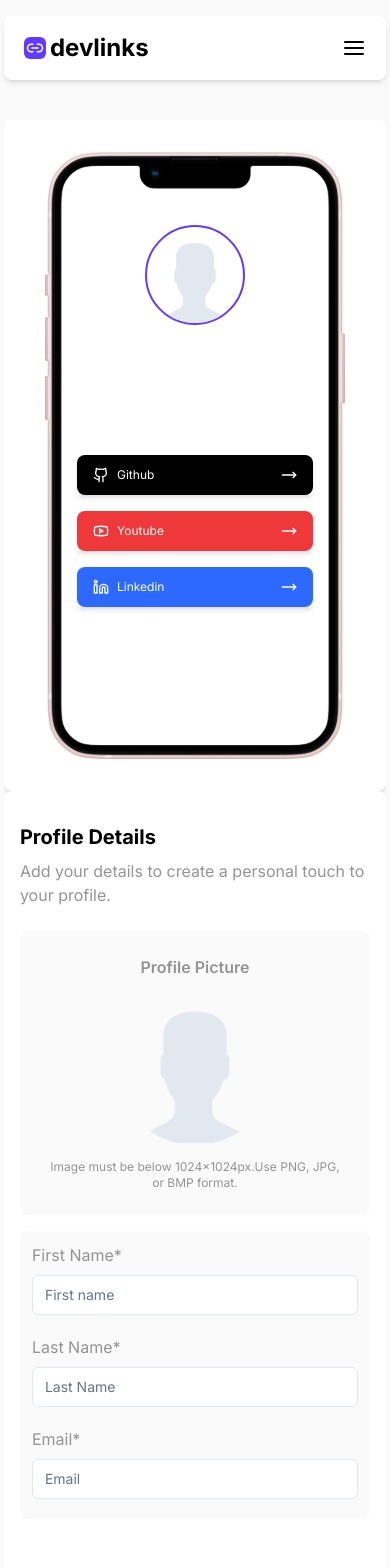
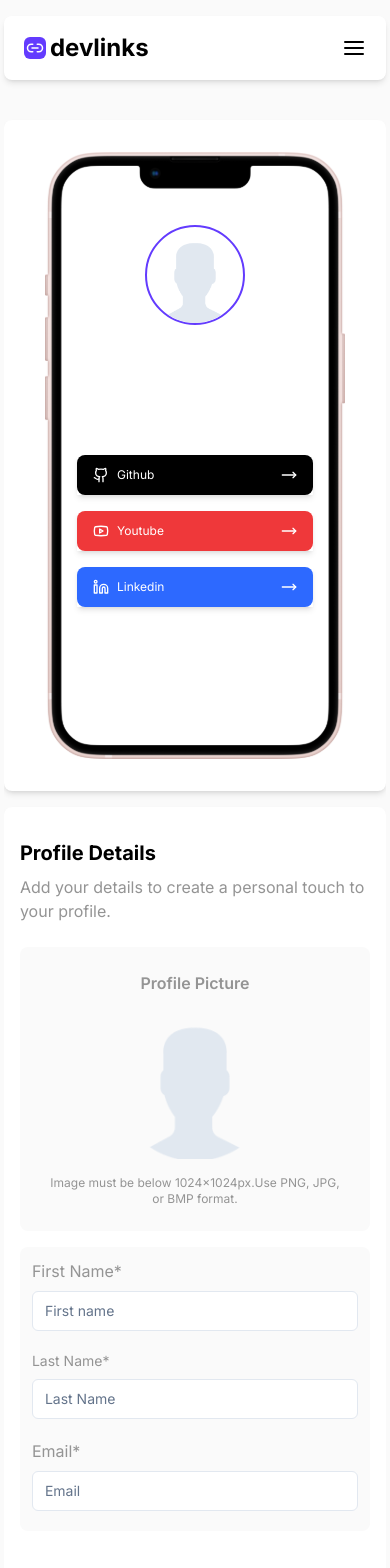
Before and after one commit to ahmedsalah117/link_sharing_app, a Next.js app: page /profile-details/1 in a window 390 px wide. Shown: the top 1568 px of the page. Built offline with nearby package versions, Linux system fonts and the light colour scheme.

Commit message:
adjusted the app responsiveness

```diff
--- a/src/app/links/[userId]/page.jsx
+++ b/src/app/links/[userId]/page.jsx
@@ -16,11 +16,12 @@
 import ProfileLinksForm from "../../../components/profileDetailsComponents/ProfileLinksForm.jsx";
 
 
+
+// These are regex that accept any general URL for the listed platforms. I could have made this a bit more complex and strict, but I see that the URLs of each platform varies a lot and I am not aware of a specific format for each platform.
 const platformLinkPatterns = {
-  github: /^https:\/\/(www\.)?github\.com\/[a-zA-Z0-9_-]+\/?$/,
-  youtube:
-    /^https:\/\/(www\.)?youtube\.com\/(c\/|channel\/|user\/)[a-zA-Z0-9_-]+\/?$/,
-  linkedin: /^https:\/\/(www\.)?linkedin\.com\/in\/[a-zA-Z0-9_-]+\/?$/,
+  github: /^(https?:\/\/)?(www\.)?github\.com\/.+$/,
+  youtube: /^(https?:\/\/)?(www\.)?(youtube\.com\/|youtu\.be\/).+$/,
+  linkedin: /^(https?:\/\/)?(www\.)?linkedin\.com\/in\/.+$/,
 };
 
 const UserLinksPage = () => {
@@ -56,6 +57,7 @@
     defaultValues: {
       links: userDetailsState.userLinks.filter((link, index) => link.link),
     },
+    mode: "onChange",
   });
 
   const { fields, append, remove } = useFieldArray({
@@ -92,9 +94,6 @@
     router.push("/");
   }
 
-  // useEffect(() => {
-  //   console.log(liveUserLinksValues, "liveUserLinksValues");
-  // }, [liveUserLinksValues]);
 
   const githubLink = useMemo(
     () =>
@@ -116,15 +115,17 @@
   );
 
   return (
-    <section className="md:flex md:flex-row flex-col justify-between gap-4 py-6 overflow-y-auto">
-      <IphonePreview
-        githubLink={githubLink}
-        youtubeLink={youtubeLink}
-        linkedinLink={linkedinLink}
-      />
+    <section className="flex lg:flex-row flex-col w-full items-center lg:items-stretch lg:justify-between gap-4 py-6 overflow-y-auto">
+      <div className="lg:min-w-[29%] w-full">
+        <IphonePreview
+          githubLink={githubLink}
+          youtubeLink={youtubeLink}
+          linkedinLink={linkedinLink}
+        />
+      </div>
       <form
         onSubmit={handleSubmit(handleUserLinksSubmit)}
-        className="flex-grow"
+        className="w-full h-full lg:max-w-[70%]"
       >
         <ProfileLinksForm
           fields={fields}
--- a/src/app/page.js
+++ b/src/app/page.js
@@ -26,7 +26,7 @@
   return (
     <section>
       <div className="bg-main rounded-xl sm:rounded-3xl w-full h-[45%] absolute -z-10 -top-5 right-0"></div>
-      <div className="bg-white rounded-xl shadow-lg flex px-4 sm:px-6 py-8 absolute top-[55%] left-[50%] translate-x-[-50%] translate-y-[-50%]  flex-col gap-2 md:gap-4 items-center max-w-[50%] min-w-[70%] min-[350px]:min-w-[50%] xs:min-w-[45%]  sm:min-w-[35%] md:min-w-[300px] overflow-hidden ">
+      <div className="bg-white rounded-xl shadow-lg flex px-4 sm:px-6 py-8 absolute top-[55%] left-[50%] translate-x-[-50%] translate-y-[-50%]  flex-col gap-2 md:gap-4 items-center max-w-[50%] min-w-[70%] min-[350px]:min-w-[50%] xs:min-w-[45%]  sm:min-w-[35%] md:min-w-[300px] md:max-w-[20%] overflow-hidden ">
         <div className="flex flex-col items-center mb-6 gap-4 w-full ">
           {/* Image */}
           <div className="rounded-full border-2 border-main w-[100px] h-[100px] relative overflow-hidden">
--- a/src/app/profile-details/[userId]/page.jsx
+++ b/src/app/profile-details/[userId]/page.jsx
@@ -31,7 +31,6 @@
           name: "isValidImg",
           skipAbsent: true,
           test: (value, ctx) => {
-            console.log(value[0], "info of the img from the test fn");
             if (
               value &&
               value.length > 0 &&
@@ -111,14 +110,16 @@
   }, [liveUserDetailsValues.profileImg]);
 
   return (
-    <section className="md:flex md:flex-row flex-col justify-between gap-4 py-6 overflow-y-auto">
-      <IphonePreview
-        liveUserDetailsValues={liveUserDetailsValues}
-        profileImgPreview={profileImgPreview}
-      />
+    <section className="flex lg:flex-row flex-col w-full items-center lg:items-stretch lg:justify-between gap-4 py-6 overflow-y-auto">
+      <div className="lg:min-w-[29%] w-full">
+        <IphonePreview
+          liveUserDetailsValues={liveUserDetailsValues}
+          profileImgPreview={profileImgPreview}
+        />
+      </div>
       <form
         onSubmit={handleSubmit(handleProfileDetailsSubmit)}
-        className="flex-grow"
+        className="w-full lg:max-w-[70%]"
       >
         <ProfileDetailsForm
           control={control}
--- a/src/components/profileDetailsComponents/IphonePreview.jsx
+++ b/src/components/profileDetailsComponents/IphonePreview.jsx
@@ -40,7 +40,7 @@
   }, [userDetailsState.userLinks]);
 
   return (
-    <div className="bg-white py-8 w-full md:w-[45%] rounded-lg flex justify-center items-center shadow-md">
+    <div className="bg-white py-8 w-full h-full rounded-lg flex justify-center items-center shadow-md">
       <div className="relative overflow-hidden">
         <Image
           alt="user-image"
--- a/src/components/profileDetailsComponents/ProfileDetailsForm.jsx
+++ b/src/components/profileDetailsComponents/ProfileDetailsForm.jsx
@@ -16,12 +16,9 @@
 }) => {
   const userDetailsState = useAppSelector((state) => state.userDetailsReducer);
 
-  useEffect(() => {
-    console.log(errors, "errors in the profile details page.");
-  }, [errors]);
 
   return (
-    <section className="bg-white h-full rounded-lg shadow-md">
+    <section className="bg-white h-full w-full rounded-lg shadow-md">
       <div className="  py-8 px-4 sm:px-8 relative">
         <div>
           <h3 className="text-black font-bold text-xl mb-2">Profile Details</h3>
@@ -41,7 +38,6 @@
                     name="profileImg"
                     {...register("profileImg", {
                       validate: (value) => {
-                        console.log(value[0].size, "size of the image");
                         if (value && value.length > 0) {
                           return value[0]?.type?.startsWith("image/")
                             ? ""
@@ -66,8 +62,10 @@
                     className="mb-4 object-cover"
                   />
 
-                  <div className="bg-[#00000080] opacity-0 hover:opacity-100 duration-300 text-white flex flex-col justify-center items-center absolute inset-0 rounded-lg">
-                    <ImageIcon />
+                  <div className="bg-[#00000080] opacity-0 hover:opacity-100 duration-300 text-white flex flex-col justify-center items-center text-center absolute inset-0 rounded-lg">
+                    <p>
+                      <ImageIcon />
+                    </p>
                     <p className="text-sm">Change Image</p>
                   </div>
                 </label>
@@ -114,7 +112,10 @@
             </div>
           </div>
           <div className="flex flex-col sm:flex-row sm:justify-between sm:items-center">
-            <label className="block min-w-[200px] text-left" htmlFor="lastName">
+            <label
+              className="block min-w-[200px] text-sm sm:text-base text-left"
+              htmlFor="lastName"
+            >
               Last Name*
             </label>
             <div className="flex flex-col gap-2 w-full sm:w-[60%]">
--- a/src/components/profileDetailsComponents/SocialLink.jsx
+++ b/src/components/profileDetailsComponents/SocialLink.jsx
@@ -25,7 +25,7 @@
         } ${className} `}
       >
         <div className="flex gap-2 items-center overflow-hidden">
-          {Icon && Icon}
+          <p>{Icon && Icon}</p>
           <p className="text-white text-ellipsis overflow-hidden whitespace-nowrap text-xs md:text-base">
             {children}
           </p>
```
